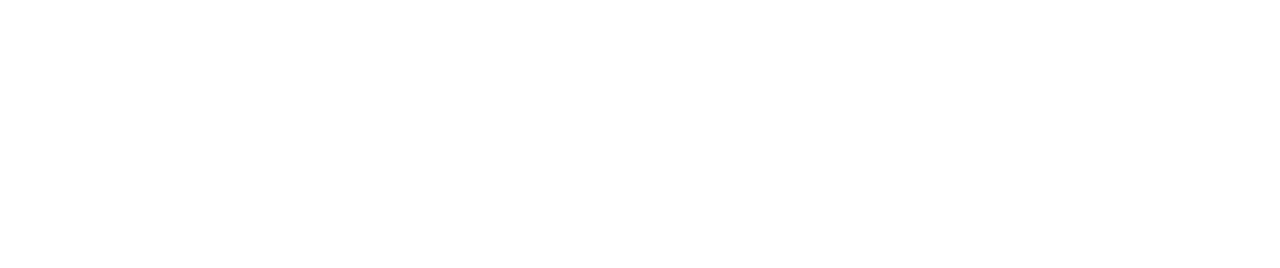
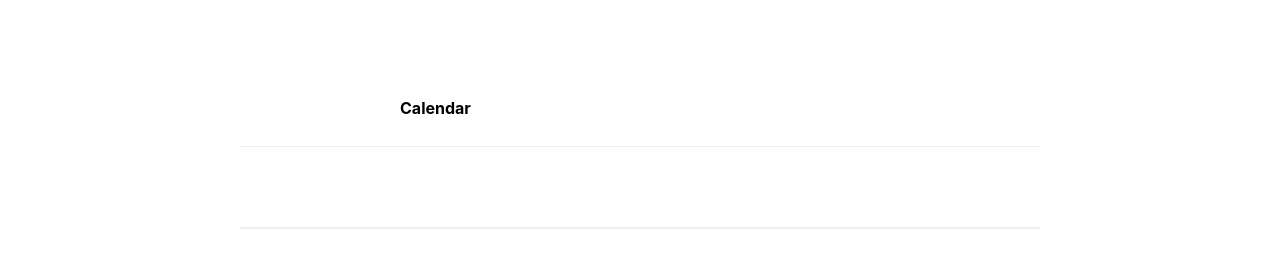
Before and after one commit to nilespacho/MovieReservation, a React (Create React App) app in the folder movie_reservation/: page / in a window 1280 px wide. Shown: the part 190-458 px from the top of the page. Built offline with nearby package versions, Linux system fonts and the light colour scheme.

Commit message:
App added Calendar

```diff
--- a/movie_reservation/src/App.js
+++ b/movie_reservation/src/App.js
@@ -29,6 +29,7 @@
   <Route path="movies" element={<ProtectedRoute><MovieList/></ProtectedRoute>}/>
   </Routes>
   </BrowserRouter>
+  <main><Calendar/></main>
   </div>
   );
   }
```
